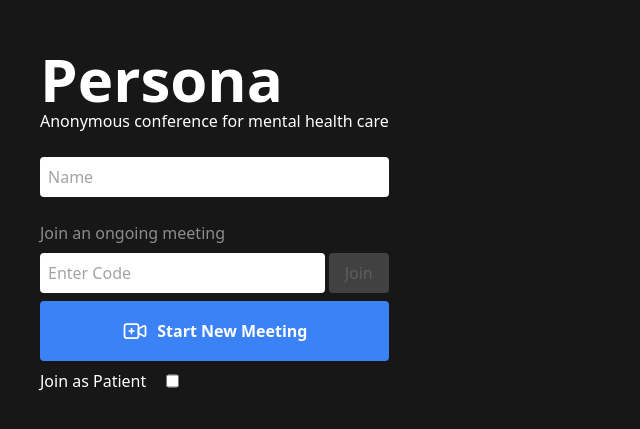
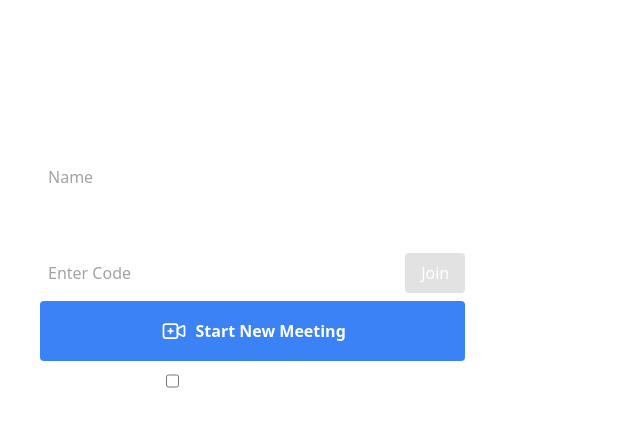
Before and after one commit to imtiazkun/dfl, a Next.js app: page / in a window 1280 px wide. Shown: the part 179-608 px from the top of the page, without its empty margins (0-640 px from the left). Built offline with nearby package versions, Linux system fonts and the light colour scheme.

Commit message:
Changed home page

```diff
--- a/src/pages/index.tsx
+++ b/src/pages/index.tsx
@@ -27,15 +27,15 @@
   }, [roomName]);
 
   return (
-    <div className="flex flex-col items-start justify-center min-h-screen container mx-auto px-10 bg-gray-900">
+    <div className="flex flex-col items-start justify-center min-h-screen container mx-auto px-10 ">
       <Head>
-        <title>Persona </title>
+        <title>Persona</title>
       </Head>
 
       <div className="flex flex-col gap-2">
         <div className="text-white mb-4 text-left">
           <h1 className="text-white font-bold text-6xl">Persona </h1>
-          <p>Anonymous conference for mental health care</p>
+          <p>Anonymous group psychotherapy for mental health care</p>
         </div>
 
         {!isPatient ? (
```
